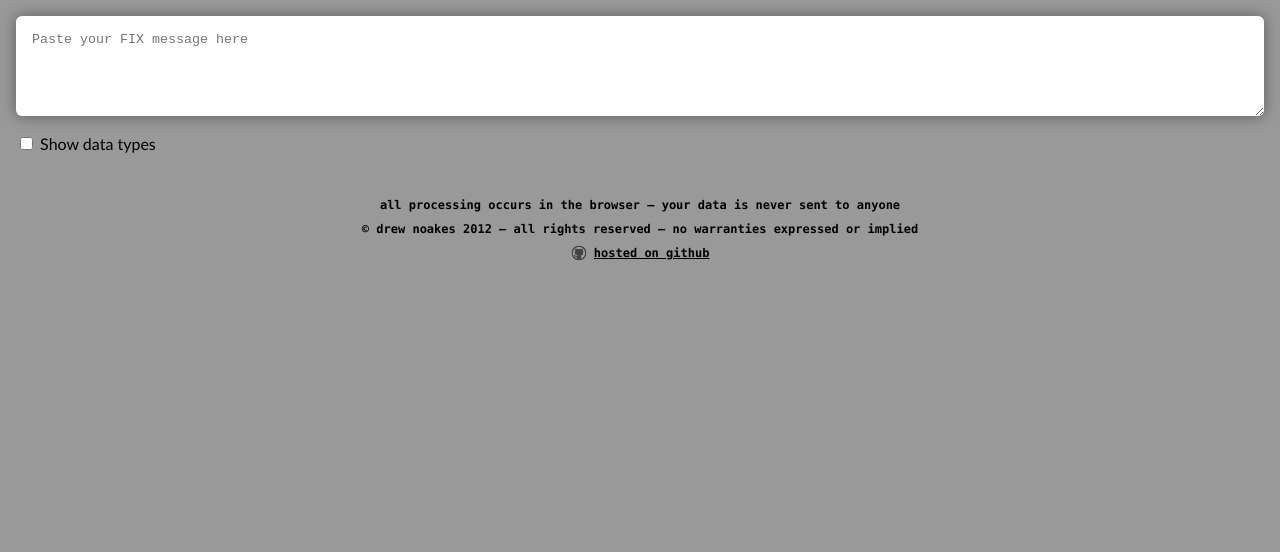
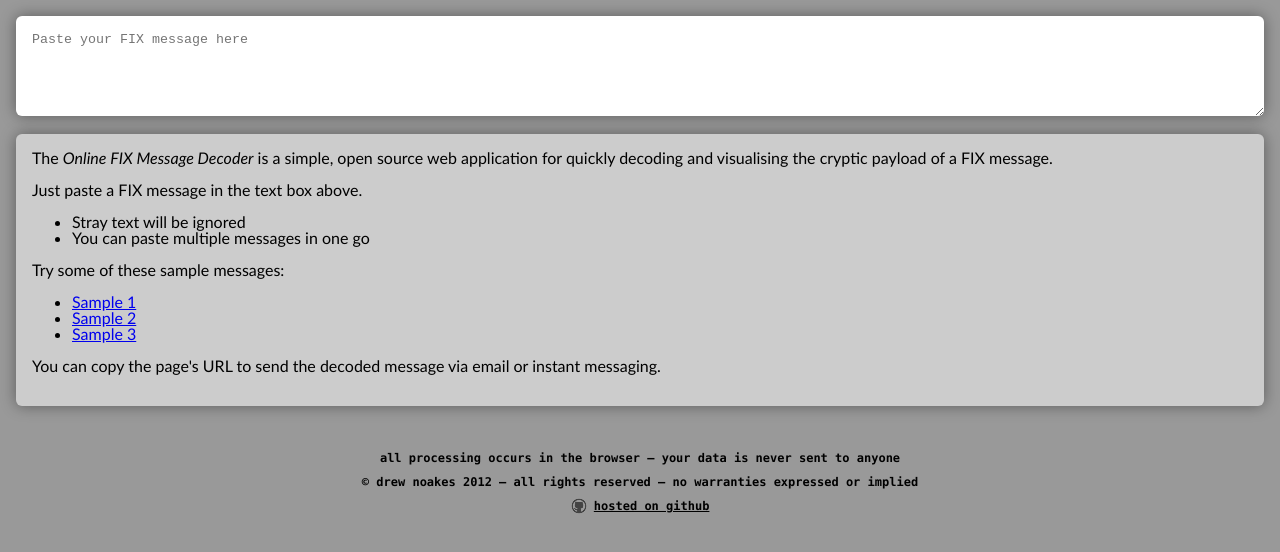
Before and after one commit to drewnoakes/fix-decoder, a plain HTML site: page index.html in a window 1280 px wide. Drawn offline with Linux system fonts and the light colour scheme.

Commit message:
Added a basic 'about' area. Added sample messages. Added link to clear message.

```diff
--- a/index.html
+++ b/index.html
@@ -64,11 +64,34 @@
 
     <div id="fix-message-output-container"></div>
 
+    <a href="#" class="sample-message-link" id="clear">Clear</a>
+
+    <div id="about">
+        <p>The <em>Online FIX Message Decoder</em> is a simple, open source web application for quickly decoding and visualising
+        the cryptic payload of a FIX message.</p>
+
+        <p>Just paste a FIX message in the text box above.</p>
+
+        <ul>
+            <li>Stray text will be ignored</li>
+            <li>You can paste multiple messages in one go</li>
+        </ul>
+
+        <p>Try some of these sample messages:</p>
+
+        <ul>
+            <li><a href="#" class="sample-message-link" data-index="0">Sample 1</a></li>
+            <li><a href="#" class="sample-message-link" data-index="1">Sample 2</a></li>
+            <li><a href="#" class="sample-message-link" data-index="2">Sample 3</a></li>
+        </ul>
+
+        <p>You can copy the page's URL to send the decoded message via email or instant messaging.</p>
+    </div>
+
     <div id="options">
         <input type="checkbox" id="show-data-type" />
         <label for="show-data-type">Show data types</label>
     </div>
-
 
     <div id="footer">
         <div id="disclaimer">all processing occurs in the browser &mdash; your data is never sent to anyone</div>
--- a/scripts/app/main.js
+++ b/scripts/app/main.js
@@ -60,7 +60,22 @@ define(
             } else {
                 window.location.hash = '';
             }
+            updateElementVisibilityStates();
         });
+
+        var updateElementVisibilityStates = function()
+        {
+            var messageText = input.val();
+            if (messageText) {
+                $('#about').hide();
+                $('#clear').show();
+                $('#options').show();
+            } else {
+                $('#about').show();
+                $('#clear').hide();
+                $('#options').hide();
+            }
+        };
 
         var decodeHash = function()
         {
@@ -83,8 +98,9 @@ define(
         } else {
             parseText(input.val());
         }
+        updateElementVisibilityStates();
 
-        window.onpopstate = function(event)
+        window.onpopstate = function()
         {
             var messageText = decodeHash();
             parseText(messageText);
@@ -98,5 +114,26 @@ define(
             var checked = $(this).is(':checked');
             dataTypeCssRule.style.display = checked ? 'table-cell' : 'none';
         });
+
+        // Support basic links at the bottom
+        $('#clear').click(function() { input.val(''); return false; });
+
+        var sampleMessages = [
+            'outgoing: 8=FIX.4.2|9=179|35=AE|56=LSEHub|49=BROKERX|128=LSETR|34=2175|52=20120126-15:15:54|918=GBP|31=89.0000000|64=20120126|828=1|60=20120126-13:32:49|32=6|22=4|571=124|43=N|570=N|150=0|48=GB0007188757|10=017|\n' +
+            'incoming: 8=FIX.4.2|9=113|35=AR|49=LSEHub|56=BROKERX|115=LSETR|34=2006|52=20120126-15:15:54|370=20120126-15:15:54.822|571=124|150=0|939=0|10=126|',
+            'outgoing: 8=FIX.4.2|9=127|35=AE|49=LSEHub|56=LSETR|115=BROKERX|34=2287|43=N|52=20120330-12:14:09|370=20120330-12:14:09.816|571=00008661533TRLO1-1-1-0|150=H|10=113|\n' +
+            'incoming: 8=FIX.4.2|9=106|35=AR|34=2486|49=LSETR|52=20120330-12:14:10.379|56=LSEHub|128=BROKERX|150=H|571=00008661533TRLO1-1-1-0|939=0|10=103',
+            'outgoing: 8=FIX.4.2|9=175|35=AE|49=BROKERX|56=LSEHub|34=17|52=20120202-16:04:44|128=LSETR|918=EUR|31=89.0000000|64=20120202|828=1007|60=20120202-16:04:44|32=6|22=4|571=1698|570=N|150=0|48=AT0000785555|10=087|\n' +
+            'incoming: 8=FIX.4.2|9=111|35=AR|49=LSEHub|56=BROKERX|115=LSETR|34=16|52=20120202-16:04:44|370=20120202-16:04:45.257|571=1698|150=0|939=0|10=026|'
+        ];
+
+        $('a.sample-message-link').click(function()
+        {
+            var index = $(this).data('index');
+            var message = sampleMessages[index];
+            input.val(message);
+            input.trigger('input');
+            return false;
+        });
     }
 );
--- a/styles/styles.css
+++ b/styles/styles.css
@@ -8,7 +8,7 @@ a, abbr, acronym, address, big, cite, code,
 del, dfn, em, img, ins, kbd, q, s, samp,
 small, strike, strong, sub, sup, tt, var,
 b, u, i, center,
-dl, dt, dd, ol, ul, li,
+dl, dt, dd, /*ol, ul, li,*/
 fieldset, form, label, legend,
 table, caption, tbody, tfoot, thead, tr, th, td,
 article, aside, canvas, details, embed,
@@ -30,9 +30,9 @@ footer, header, hgroup, menu, nav, section {
 body {
     line-height: 1;
 }
-ol, ul {
+/*ol, ul {
     list-style: none;
-}
+}*/
 blockquote, q {
     quotes: none;
 }
@@ -82,10 +82,15 @@ textarea
 {
     text-align: center;
     margin: 40px 0;
+    line-height: 2em;
+}
+
+#footer, #clear, #samples a, #options
+{
+    color: #000;
     font-family: consolas, monospace;
     font-size: 12px;
     font-weight: bold;
-    line-height: 2em;
 }
 
 #footer a
@@ -136,6 +141,7 @@ td.field-value
 td.field-value span.encoded-value
 {
     color: #888;
+    font-size: 0.8em;
 }
 
 td.data-type
@@ -169,6 +175,40 @@ div.message table
 
 /***************************************************************************/
 
+#about
+{
+    margin-top: 16px;
+    box-shadow: 0 0 15px rgba(0, 0, 0, 0.4);
+    border-radius: 6px;
+    padding: 16px;
+    background-color: #CCC;
+}
+
+#about em
+{
+    font-style: italic;
+}
+
+#about h2
+{
+    font-size: 1.4em;
+    margin: 20px 0;
+}
+
+#about p
+{
+    margin-bottom: 16px;
+}
+
+#clear
+{
+    display: none;
+    float:right;
+    margin-top: 16px;
+}
+
+/***************************************************************************/
+
 ul.flat
 {
     margin: 0;
```
